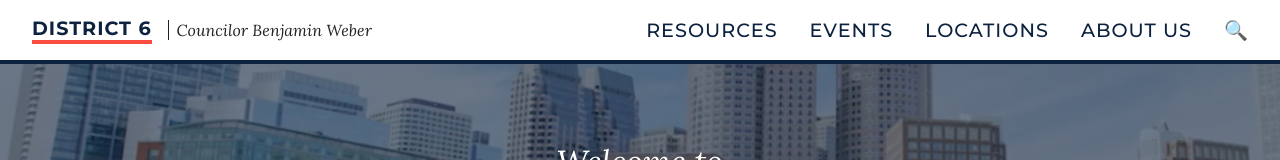
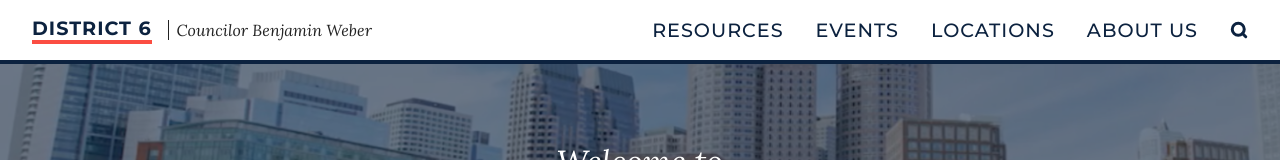
Before and after one commit to BU-Spark/pitne-district-6-app, a Next.js app in the folder next/: page / in a window 1280 px wide. Shown: the top 160 px of the page. Built offline with nearby package versions, Linux system fonts and the light colour scheme.

Commit message:
fixed search icon, to be replaced with custom svg

```diff
--- a/next/app/components/Navbar/Navbar.tsx
+++ b/next/app/components/Navbar/Navbar.tsx
@@ -1,5 +1,6 @@
 import styles from '../../home/HomePage.module.css';
 import Link from 'next/link';
+import { Search } from 'lucide-react';
 
 export default function Navbar() {
   return (
@@ -18,7 +19,9 @@ export default function Navbar() {
         <Link href="/events">EVENTS</Link>
         <Link href="/map">LOCATIONS</Link>
         <Link href="/about">ABOUT US</Link>
-        <span className={styles.searchIcon}>🔍</span>
+        <span className={styles.searchIcon}>
+          <Search size={18} strokeWidth={4} />
+        </span>
       </nav>
     </header>
   );
--- a/next/app/components/Sidebar/Sidebar.tsx
+++ b/next/app/components/Sidebar/Sidebar.tsx
@@ -2,7 +2,7 @@
 
 import './Sidebar.css';
 import React, { useState } from 'react';
-import { CheckSquare, SquareX } from 'lucide-react'; // Icons
+import { CheckSquare, SquareX } from 'lucide-react';
 
 // These are hardcoded categories and counts (for demonstration purposes)
 // Need to fetch this data from Strapi database!
--- a/next/app/home/HomePage.module.css
+++ b/next/app/home/HomePage.module.css
@@ -92,6 +92,8 @@
 }
 
 .searchIcon {
+  position: relative;
+  top: 2px;
   margin-left: 1rem;
   font-size: 1.2rem;
 }
```
